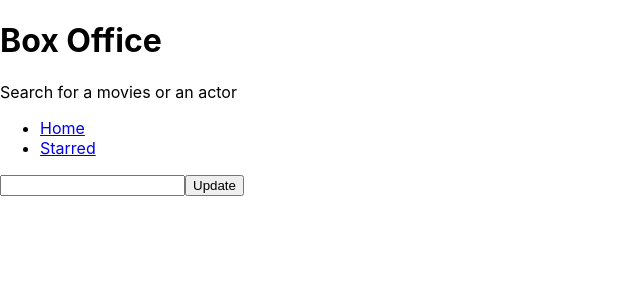
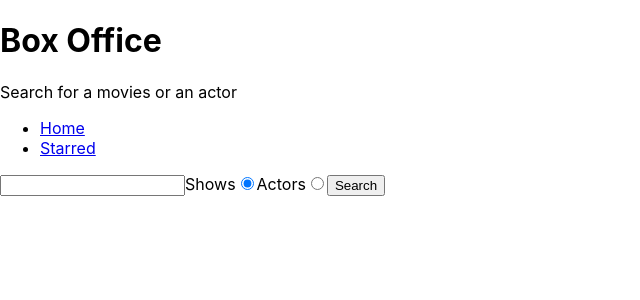
Before and after one commit to winay122/Box_Office_app, a React (Create React App) app: page / in a window 1280 px wide. Shown: the top 300 px of the page, without its empty margins (0-640 px from the left). Built offline with nearby package versions, Linux system fonts and the light colour scheme.

Commit message:
added search radio button for actor

```diff
--- a/src/api/tvmaze.js
+++ b/src/api/tvmaze.js
@@ -8,3 +8,4 @@
 };
 
 export const searchForShows = query => apiGet(`/search/shows?q=${query}`);
+export const searchForPeople = query => apiGet(`/search/people?q=${query}`);
--- a/src/pages/Home.jsx
+++ b/src/pages/Home.jsx
@@ -1,22 +1,35 @@
 import { useState } from 'react';
-import { searchForShows } from './../api/tvmaze';
+import { searchForShows, searchForPeople } from './../api/tvmaze';
 
 const Home = () => {
   const [searchStr, setSearchStr] = useState('');
   const [apiData, setApiData] = useState(null);
   const [apiDataError, setApiDataError] = useState(null);
+  const [searchOption, setSearchOption] = useState('shows');
+
+  console.log(searchOption);
 
   const onSearchInputChange = event => {
     setSearchStr(event.target.value);
   };
+
+  const onRadioChange = event => {
+    setSearchOption(event.target.value);
+  }
 
   const onSearch = async event => {
     event.preventDefault();
 
     try {
       setApiDataError(null);
-      const result = await searchForShows(searchStr);
-      setApiData(result);
+
+      if(searchOption === 'shows'){
+          const result = await searchForShows(searchStr);
+          setApiData(result);
+      } else{
+          const result = await searchForPeople(searchStr);
+          setApiData(result);
+      }
     } catch (error) {
       setApiDataError(error);
     }
@@ -28,8 +41,10 @@
     }
 
     if (apiData) {
-      return apiData.map(data => (
-        <div key={data.show.id}>{data.show.name}</div>
+      return apiData[0].show
+        ? apiData.map(data => <div key={data.show.id}>{data.show.name}</div>)
+        : apiData.map(data => (
+        <div key={data.person.id}>{data.person.name}</div>
       ));
     }
     return null;
@@ -39,7 +54,27 @@
     <div>
       <form onSubmit={onSearch}>
         <input type="text" value={searchStr} onChange={onSearchInputChange} />
-        <button type="submit">Update</button>
+
+        <label>
+            Shows
+            <input
+                type='radio'
+                name='search-option'
+                value='shows'
+                checked={searchOption === 'shows'}
+                onChange={onRadioChange}/>
+        </label>
+        <label>
+            Actors
+            <input
+                type='radio'
+                name='search-option'
+                value='actors'
+                checked={searchOption === 'actors'}
+                onChange={onRadioChange}/>
+        </label>
+
+        <button type="submit">Search</button>
       </form>
 
       <div>{renderApiData()}</div>
```
